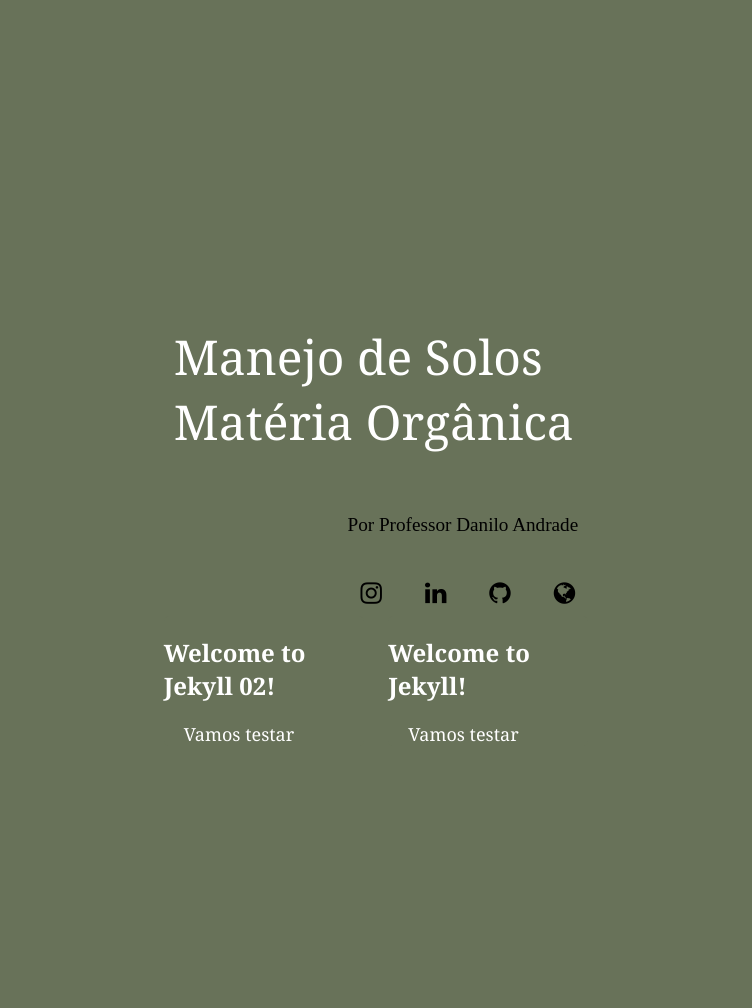
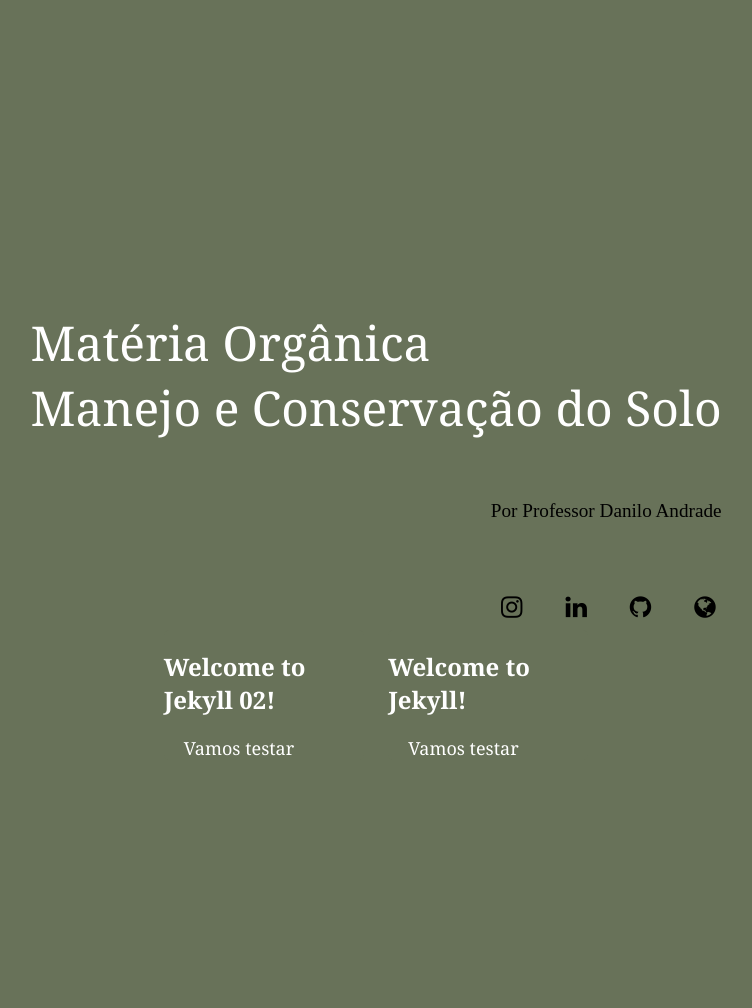
Before and after one commit to daniloasdotcom/Fisica-Manejo-e-Classificao-do-Solo, a Jekyll site: the page built from index.markdown, in a window 1280 px wide. Shown: the whole page, without its empty margins (264-1016 px from the left). Built offline with Jekyll 4.4.1, drawn with Linux system fonts in a browser that asks for light colours.

Commit message:
atualização 07042024

```diff
--- a/_layouts/index.html
+++ b/_layouts/index.html
@@ -12,13 +12,13 @@
 <body>
     <main>
         <div class="nucleo">
-            <p><span class="collapsible" onclick="toggleCollapsible('fisica')">Manejo de Solos</span></p>
+            <p><span class="collapsible" onclick="toggleCollapsible('fisica')">Matéria Orgânica</span></p>
             <div id="fisica-collapsible" class="collapsible-content">
                 <nav><a href={{ site.data.routes[1].route }}>Conteúdo</a></nav>
                 <nav><a href="link2_para_fisica">Lista de Presença</a></nav>
                 <nav><a href="link3_para_fisica">Notas</a></nav>
             </div>
-            <p><span class="collapsible" onclick="toggleCollapsible('manejo')">Matéria Orgânica</span></p>
+            <p><span class="collapsible" onclick="toggleCollapsible('manejo')">Manejo e Conservação do Solo</span></p>
             <div id="manejo-collapsible" class="collapsible-content">
                 <nav><a href="link1_para_fisica">Opção 1</a></nav>
                 <nav><a href="link2_para_fisica">Opção 2</a></nav>
```
